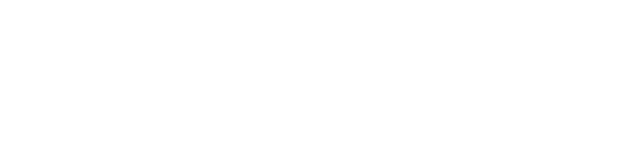
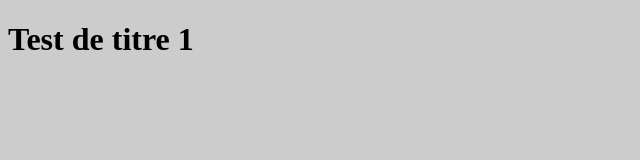
Before and after one commit to filoudouenel/M01, a plain HTML site: page index.html in a window 1280 px wide. Shown: the whole page, without its empty margins (0-640 px from the left). Drawn offline with Linux system fonts and the light colour scheme.

Commit message:
Ajout du titre dans le html + liaison avec la css style.css

```diff
--- /dev/null
+++ b/css/style.css
@@ -0,0 +1,3 @@
+body {
+    background-color: #CCC;
+}
--- a/index.html
+++ b/index.html
@@ -5,8 +5,9 @@
     <meta http-equiv="X-UA-Compatible" content="IE=edge">
     <meta name="viewport" content="width=device-width, initial-scale=1.0">
     <title>Test git</title>
+    <link rel="stylesheet" href="./css/style.css">
 </head>
 <body>
-
+    <h1>Test de titre 1</h1>
 </body>
 </html>
```
